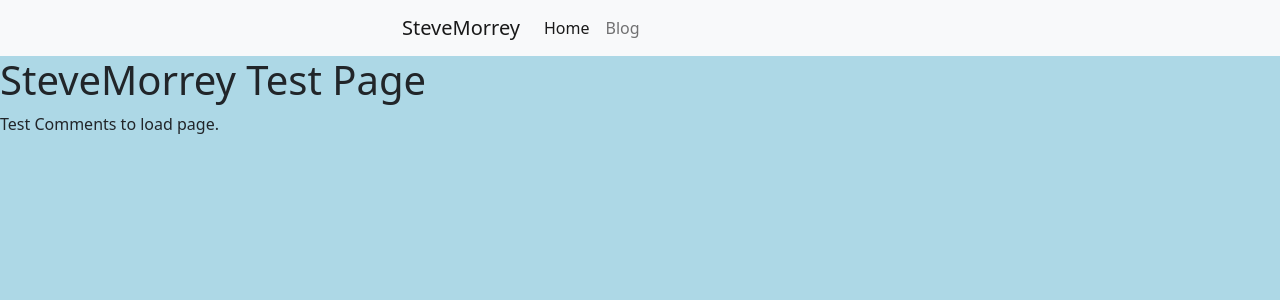
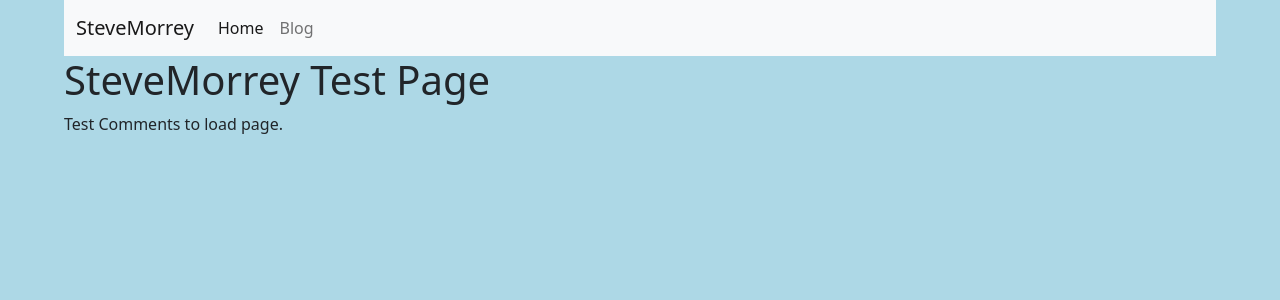
Before and after one commit to stevemorrey/stevemorrey.github.io, a Jekyll site: the page built from index.md, in a window 1280 px wide. Shown: the top 300 px of the page. Built offline with Jekyll 4.4.1, drawn with Linux system fonts in a browser that asks for light colours.

Commit message:
Update main.css

```diff
--- a/assets/css/main.css
+++ b/assets/css/main.css
@@ -1,7 +1,5 @@
 body {
   background-color: lightblue;
+  width: 90%;
+  margin: auto;
   }
-
-nav .container-fluid {
-  width: 500px;
-}
```
